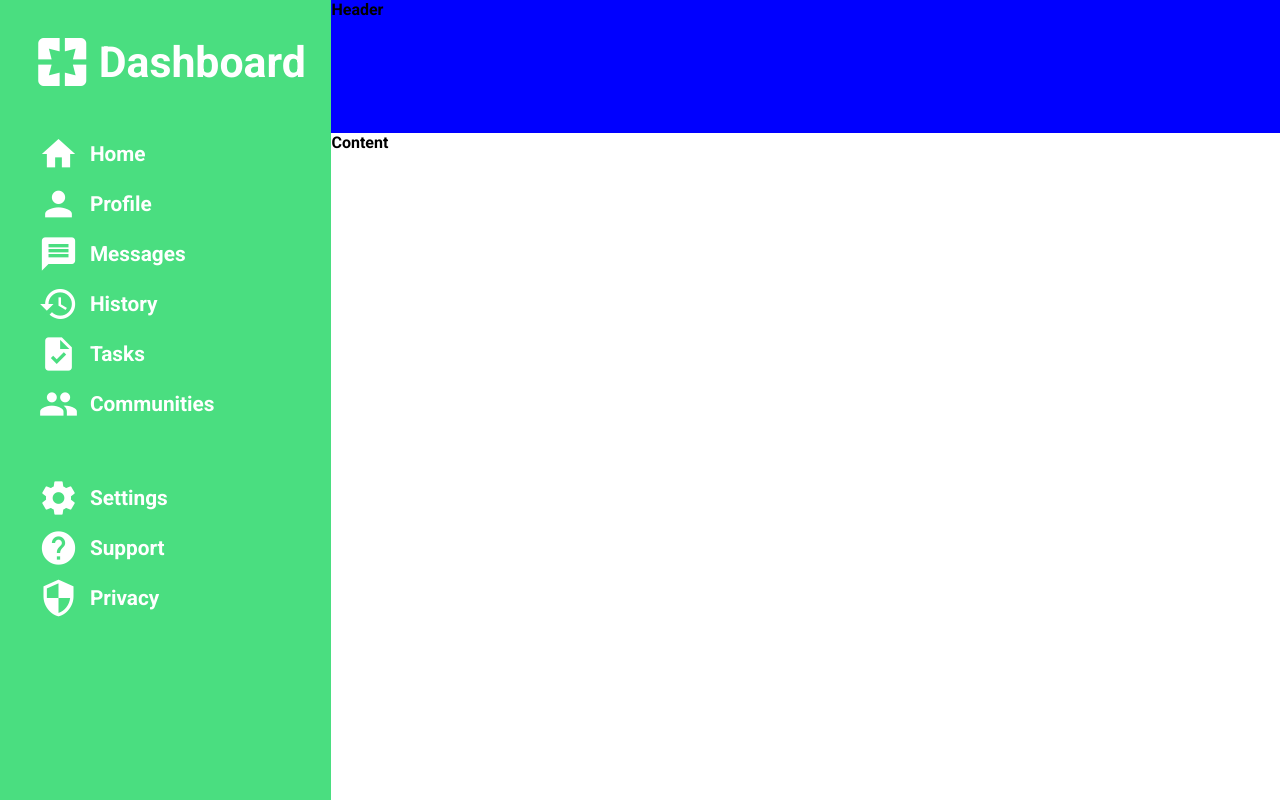
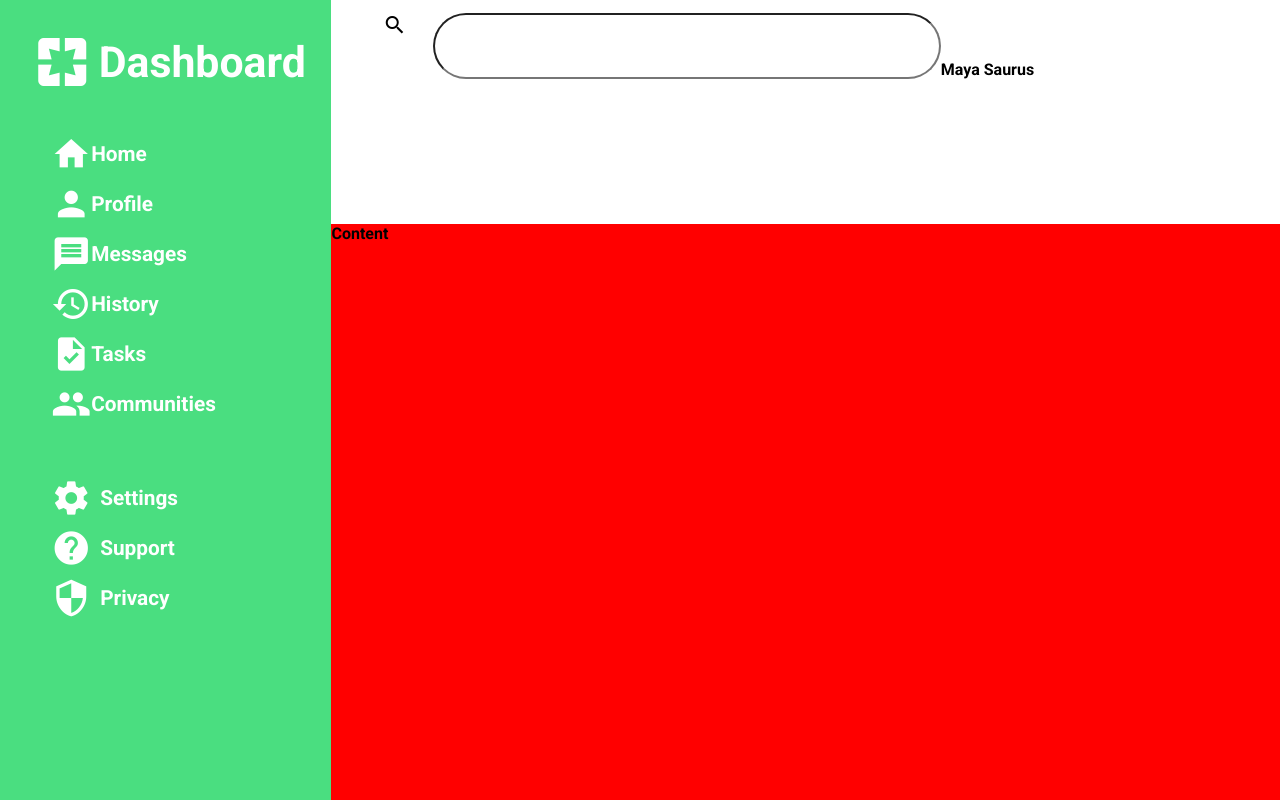
Before and after one commit to Draxgun/odin-dashboard, a plain HTML site: page index.html in a window 1280 px wide. Drawn offline with Linux system fonts and the light colour scheme.

Commit message:
changes in search bar

```diff
--- a/index.html
+++ b/index.html
@@ -16,7 +16,16 @@
 
         <!--header -->
         <div class="header">
-            Header
+                <div class="searchBar">
+                    <i class="material-icons custom" id="searchIcon">search</i>
+                    <input type="text">
+                </div>
+
+                <div class="profile">
+                    <i class="material-icons custom">notification</i>
+                    <img class="image" id="profilepicture1">
+                    <div class="nameText">Maya Saurus</div>
+                </div>
         </div>
 
         <!-- sidebar -->
--- a/style.css
+++ b/style.css
@@ -52,7 +52,7 @@ body{
     display: grid;
     grid-template-columns: 0.2fr 0.5fr;
     row-gap: 10px;
-    padding-left: 2vw;
+    padding-left: 3vw;
     justify-items: start;
     align-items: center;
 }
@@ -74,5 +74,33 @@ body{
 
 
 .header{
-    background-color: blue;
+    background-color: white;
+    padding:1vw;
+    padding-left: 4vw;
+    padding-right: 4vw;
+    display: grid;
+    grid-template-rows: 1fr 2fr;
+    grid-template-columns: 5fr 1fr;
 }
+
+.searchBar{
+    display:grid;
+    grid-template-columns: 0.5fr 5fr;
+}
+
+#searchIcon{
+    grid-column: 1/2;
+
+}
+
+input{
+    grid-column:2/3;
+    width: stretch;
+    border-radius: 50px;
+}
+
+
+
+.content{
+    background-color: red;
+}
```
